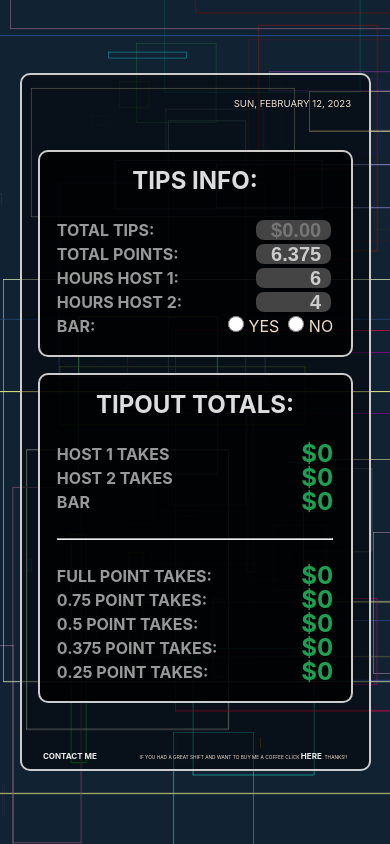
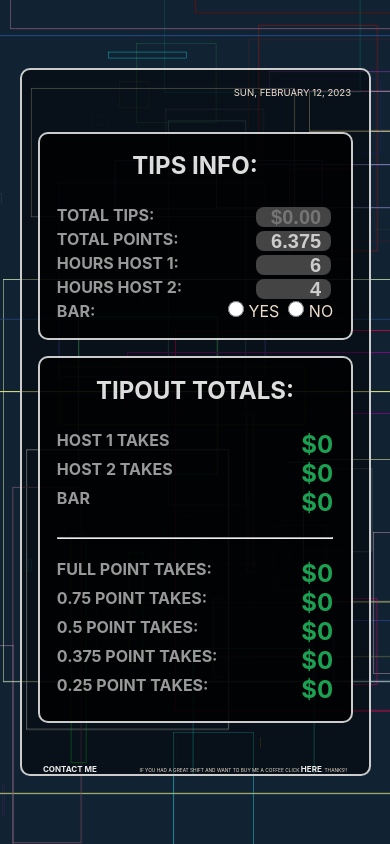
Before and after one commit to write2cmdg/tipout-calculator, a React (Create React App) app: page / in a window 390 px wide. Built offline with nearby package versions, Linux system fonts and the light colour scheme.

Commit message:
erased line-height to fix iphone compatibility

```diff
--- a/src/App.css
+++ b/src/App.css
@@ -11,11 +11,8 @@ body {
   background-color: #123;
   color: #edc;
   font-size: 1rem;
-  /* padding: 1%; */
-  line-height: 1.5rem;
   width: 100vw;
   height: 100vh;
-  /* overflow: hidden; */
   display:flex;
   justify-content: center;
   align-items: center;
```
